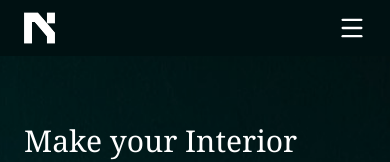
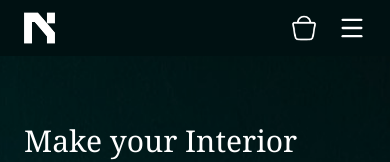
Before and after one commit to israelope/Nexus-Furniture, a React (Vite) app: page / in a window 390 px wide. Shown: the top 162 px of the page. Built offline with nearby package versions, Linux system fonts and the light colour scheme.

Commit message:
Updated navbar with basket beside hamburger

```diff
--- a/src/Sections/Navbar.jsx
+++ b/src/Sections/Navbar.jsx
@@ -28,13 +28,18 @@ const Navbar = () => {
         </div>
       </div>
 
-      {/* Mobile Menu Button */}
-      <button
-        className="lg:hidden text-white"
-        onClick={() => setOpen(!open)}
-      >
-        {open ? <X size={28}/> : <Menu size={28}/> }
-      </button>
+      {/* Mobile Menu Button + Basket */}
+      <div className="flex items-center gap-5 lg:hidden">
+        {/* Basket for mobile */}
+        <img className="w-7 h-7" src={Basket} alt="Basket" />
+        {/* Hamburger */}
+        <button
+          className="text-white"
+          onClick={() => setOpen(!open)}
+        >
+          {open ? <X size={28}/> : <Menu size={28}/> }
+        </button>
+      </div>
 
       {/* Mobile Dropdown Menu */}
       {open && (
@@ -45,7 +50,6 @@ const Navbar = () => {
           <a href="">Bed</a>
           <a href="">Chair</a>
           <a href="">Login</a>
-          <img className="w-7 h-7" src={Basket} alt="Basket" />
         </div>
       )}
     </main>
```
Also changed, not shown: src/Sections/Hero.jsx (+6 -5 lines), src/Components/test.jsx (deleted).
